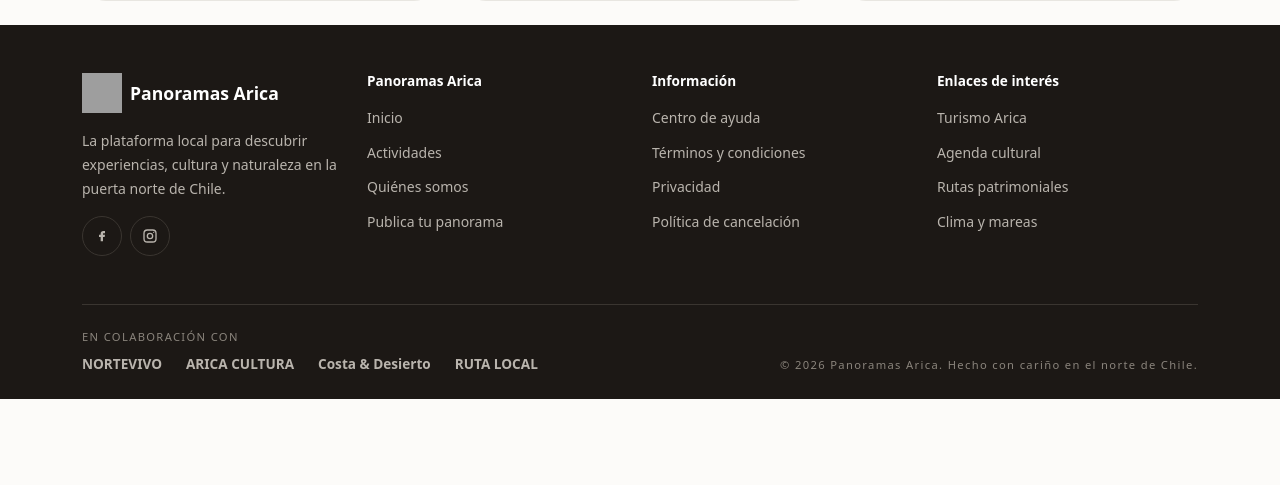
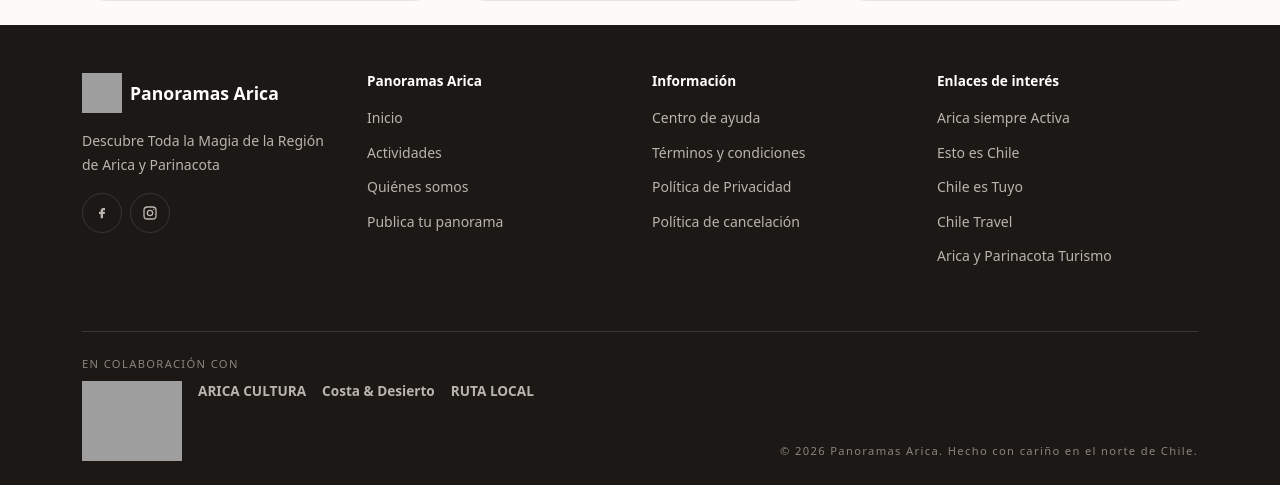
Before and after one commit to NightSS-01/PanoramasArica, a Django app: page / in a window 1280 px wide. Shown: the part 1564-2049 px from the top of the page. Before the commit the page ends 1963 px from the top, so only its background shows below. Run offline with Django 5.2, Linux system fonts and the light colour scheme; grey boxes are pictures that could not be loaded.

Commit message:
fix:correcion de enlaces rotos

```diff
--- a/PanoramasArica/core/templates/includes/footer.html
+++ b/PanoramasArica/core/templates/includes/footer.html
@@ -8,15 +8,15 @@
           <span>Panoramas Arica</span>
         </a>
         <p class="footer-texto mt-3">
-          La plataforma local para descubrir experiencias, cultura y naturaleza en la puerta norte de Chile.
+          Descubre Toda la Magia de la Región de Arica y Parinacota
         </p>
         <div class="d-flex gap-2">
-          <a href="#" class="footer-social" aria-label="Facebook">
+          <a href="https://www.facebook.com/aricasiempreactiva" class="footer-social" aria-label="Facebook">
             <svg width="16" height="16" viewBox="0 0 24 24" fill="currentColor">
               <path d="M14 8h2.5V4.5H14C11.5 4.5 10 6 10 8.5V10H7.5v3.5H10V20h3.5v-6.5H16l.5-3.5h-3V8.8c0-.5.2-.8.5-.8z"/>
             </svg>
           </a>
-          <a href="#" class="footer-social" aria-label="Instagram">
+          <a href="https://www.instagram.com/aricasiempreactiva/" class="footer-social" aria-label="Instagram">
             <svg width="16" height="16" viewBox="0 0 24 24" fill="none" stroke="currentColor" stroke-width="2">
               <rect x="3" y="3" width="18" height="18" rx="5"/>
               <circle cx="12" cy="12" r="4"/>
@@ -40,8 +40,8 @@
         <h6 class="footer-titulo">Información</h6>
         <ul class="list-unstyled footer-lista">
           <li><a href="#">Centro de ayuda</a></li>
-          <li><a href="#">Términos y condiciones</a></li>
-          <li><a href="#">Privacidad</a></li>
+          <li><a href="https://www.panoramasarica.cl/documentos/T%C3%A9rminos%20y%20Condiciones.pdf">Términos y condiciones</a></li>
+          <li><a href="https://www.panoramasarica.cl/documentos/Pol%C3%ADticas%20de%20Privacidad%20y%20Protecci%C3%B3n%20de%20Datos%20Personales.pdf">Política de Privacidad</a></li>
           <li><a href="#">Política de cancelación</a></li>
         </ul>
       </div>
@@ -49,10 +49,11 @@
       <div class="col-6 col-md-4 col-lg-3">
         <h6 class="footer-titulo">Enlaces de interés</h6>
         <ul class="list-unstyled footer-lista">
-          <li><a href="#">Turismo Arica</a></li>
-          <li><a href="#">Agenda cultural</a></li>
-          <li><a href="#">Rutas patrimoniales</a></li>
-          <li><a href="#">Clima y mareas</a></li>
+          <li><a href="https://aricasiempreactiva.cl/">Arica siempre Activa</a></li>
+          <li><a href="https://marcachile.cl/">Esto es Chile</a></li>
+          <li><a href="https://chileestuyo.cl/">Chile es Tuyo</a></li>
+          <li><a href="https://chile.travel/">Chile Travel</a></li>
+          <li><a href="https://visitaaricayparinacota.cl/">Arica y Parinacota Turismo</a></li>
         </ul>
       </div>
     </div>
@@ -62,8 +63,8 @@
     <div class="row align-items-end py-4 g-3">
       <div class="col-12 col-lg-7">
         <small class="footer-kicker d-block mb-2">EN COLABORACIÓN CON</small>
-        <div class="d-flex flex-wrap gap-4 footer-colaboradores">
-          <span>NORTEVIVO</span>
+        <div class="d-flex flex-row justify-content-start gap-3 footer-colaboradores">
+          <img src="{% static '/image/Core.svg' %}" width="100" height="80" alt="">
           <span>ARICA CULTURA</span>
           <span>Costa &amp; Desierto</span>
           <span>RUTA LOCAL</span>
```
